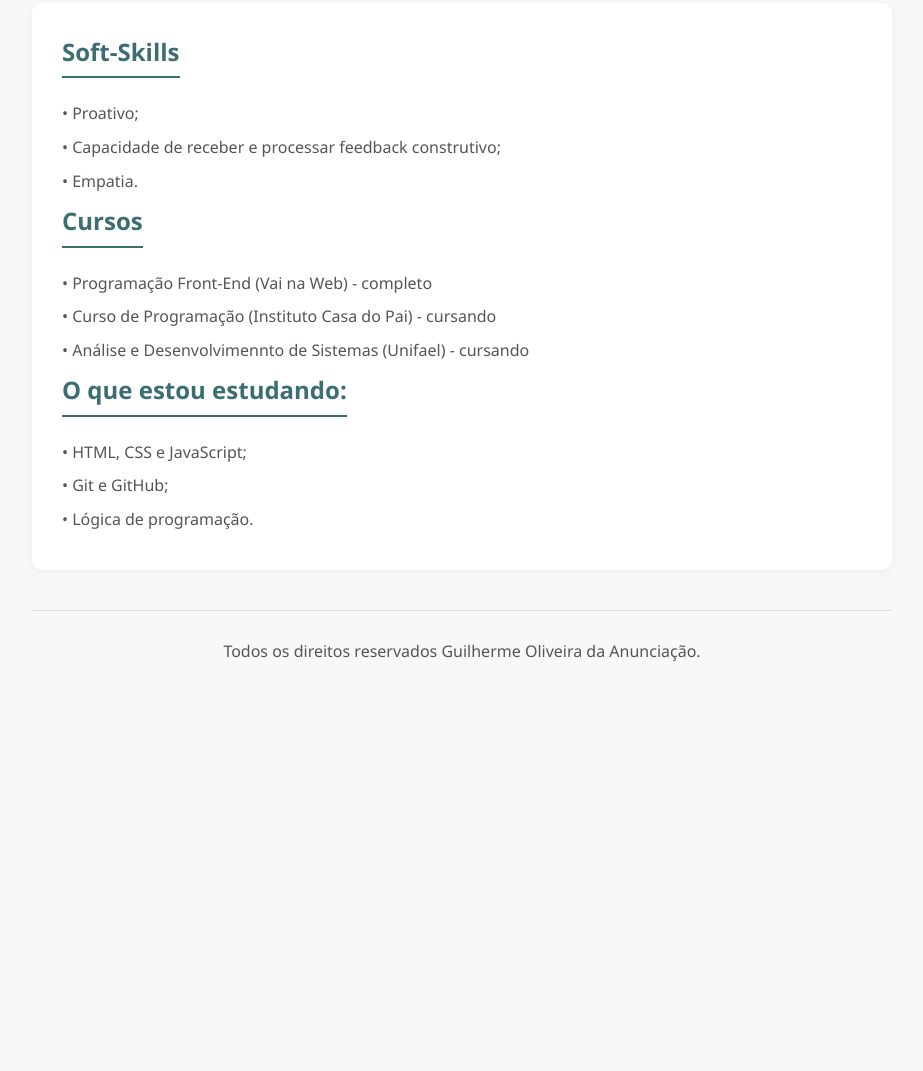
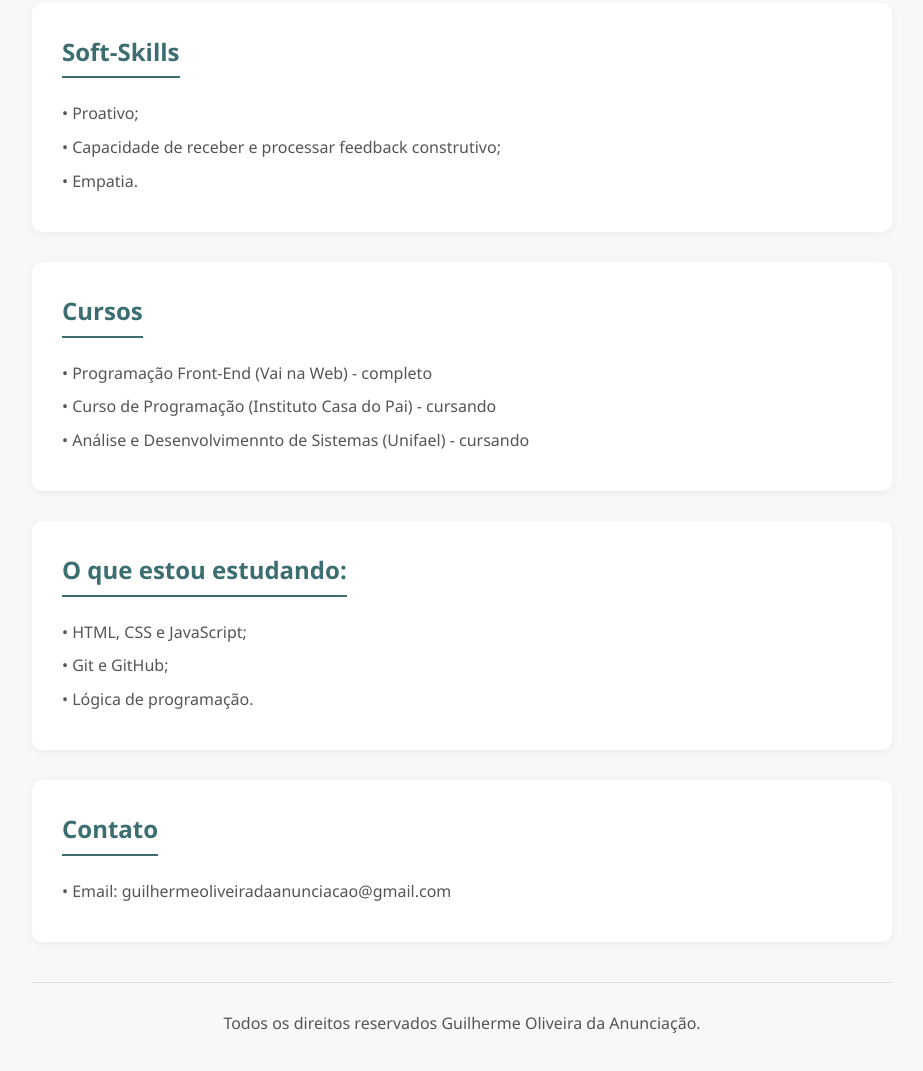
Before and after one commit to GuilhermeOliveira160107/Projeto-Github, a plain HTML site: page index.html in a window 1280 px wide. Shown: the part 613-1684 px from the top of the page, without its empty margins (178-1101 px from the left). Before the commit the page ends 1326 px from the top, so only its background shows below. Drawn offline with Linux system fonts and the light colour scheme.

Commit message:
terceira versao do meu portifolio

```diff
--- a/index.html
+++ b/index.html
@@ -13,33 +13,39 @@
 </head>
 
 <main>
-<section class="home" id="home">
+<section>
 <h2>Sobre mim</h2>
 <p>• Nasci em Campo Grande RJ em 2007 e vivo em Itaguaí por 18 anos;</p>
 <p>• Conheci a programação em 2021 com um curso de Programação Front-End e em 2025 eu decidi seguir nessa área;</p>
 <p>• Gosto de Video-Games, Animes e de jogar Rpg de mesa semanalmente com os meus amigos.</p>
 </section>
 
-<section class="skills" id="skills">
-<div><h2>Soft-Skills</h2>
+<section>
+<h2>Soft-Skills</h2>
 <p>• Proativo;</p>
 <p>• Capacidade de receber e processar feedback construtivo;</p>
 <p>• Empatia.</p>
-</div>
+</section>
 
-<div>
+<section>
 <h2>Cursos</h2>
 <p>• Programação Front-End (Vai na Web) - completo</p>
 <p>• Curso de Programação (Instituto Casa do Pai) - cursando</p>
 <p>• Análise e Desenvolvimennto de Sistemas (Unifael) - cursando</p>
-</div>
+</section>
 
-<div>
+<section>
 <h2>O que estou estudando:</h2>
 <p>• HTML, CSS e JavaScript;</p>
 <p>• Git e GitHub;</p>
 <p>• Lógica de programação.</p>
-</div>
+</section>
+
+<section>
+<h2>Contato</h2>
+<p>• Email: guilhermeoliveiradaanunciacao@gmail.com</p>
+</section>
+
 </section>
 </main>
 
```
